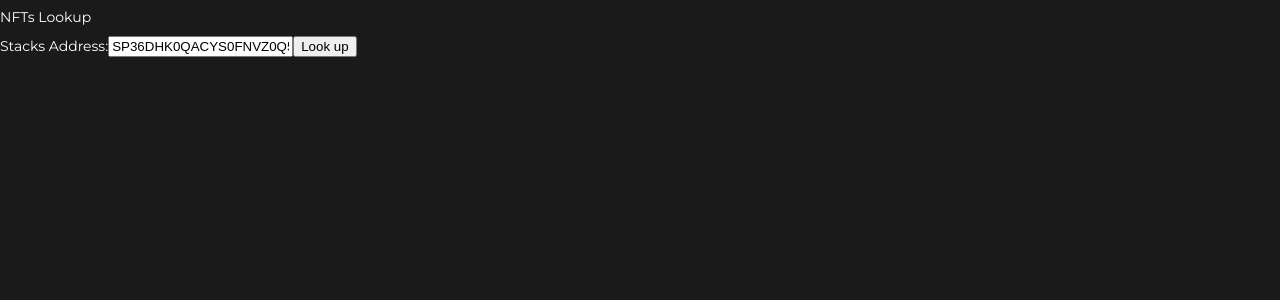
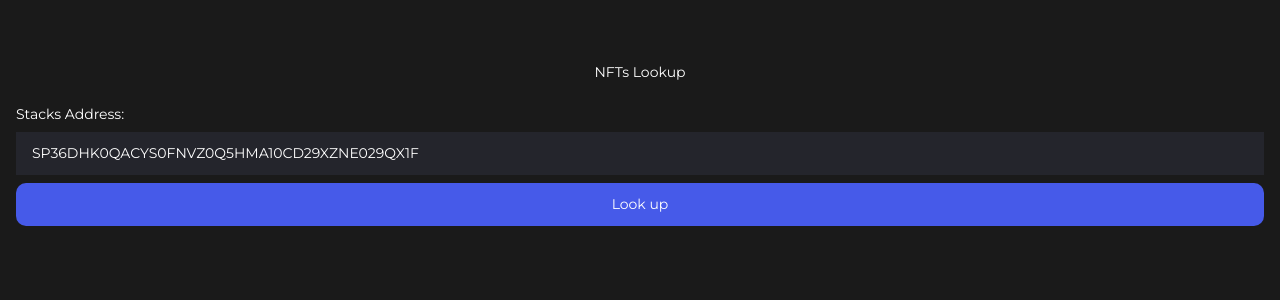
Before and after one commit to teebszet/jubilant-palm-tree, a React (Create React App) app: page / in a window 1280 px wide. Shown: the top 300 px of the page. Built offline with nearby package versions, Linux system fonts and the light colour scheme; no server answers.

Commit message:
style: style lookup page

```diff
--- a/src/App.css
+++ b/src/App.css
@@ -5,6 +5,16 @@ body {
   font-size: 14px;
   font-weight: 500;
   line-height: 19px;
+}
+
+input,button {
+  all: unset;
+}
+
+li,ul {
+  margin: 0;
+  padding: 0;
+  list-style-type: none;
 }
 
 h1 {
--- a/src/index.tsx
+++ b/src/index.tsx
@@ -1,6 +1,6 @@
 import React from "react";
 import ReactDOM from "react-dom/client";
-import "./index.css";
+import "./index.scss";
 import App from "./App";
 import reportWebVitals from "./reportWebVitals";
 
--- a/src/routes/Details.tsx
+++ b/src/routes/Details.tsx
@@ -35,8 +35,9 @@ function Details() {
               <span>{data?.data?.fully_qualified_token_id}</span>
             </div>
             <h2>Attributes</h2>
-            {data?.data?.nft_token_attributes?.map((attribute) => (
+            {data?.data?.nft_token_attributes?.map((attribute, i) => (
               <Attribute
+                key={i}
                 label={attribute?.trait_type}
                 value={attribute?.value}
               />
--- /dev/null
+++ b/src/routes/Home.scss
@@ -0,0 +1,59 @@
+.lookup {
+  &__header {
+    display: grid;
+    grid-template-columns: auto;
+    justify-content: center;
+    align-items: center;
+    padding-top: 3rem;
+
+    h1 {
+      margin: 1rem;
+      padding: 0;
+    }
+  }
+
+  &__body {
+    padding: 0.5rem 1rem;
+    word-break: break-all;
+
+    a {
+      color: white;
+      margin: 1rem;
+      height: 1rem;
+    }
+  }
+
+  & .search {
+    display: flex;
+    flex-direction: column;
+
+    input {
+      display: block;
+      background-color: #24252C;
+      color: #fff;
+      padding: 0.75rem 1rem;
+      margin: 0.5rem 0;
+      width: 100%;
+      width: -webkit-fill-available;
+    }
+
+    button {
+      background-color: #465AE9;
+      color: #fff;
+      padding: 0.75rem 1rem;
+      margin-bottom: 1rem;
+      border-radius: 10px;
+      text-align: center;
+    }
+  }
+
+  & .results {
+    li {
+      margin-top: 1rem;
+      gap: 1rem;
+      display: flex;
+      justify-content: space-between;
+      align-items: center;
+    }
+  }
+}
--- a/src/routes/Home.tsx
+++ b/src/routes/Home.tsx
@@ -1,14 +1,16 @@
 import { useState } from "react";
 import { Link } from "react-router-dom";
+import { FontAwesomeIcon } from "@fortawesome/react-fontawesome";
+import { faChevronRight } from "@fortawesome/free-solid-svg-icons";
 import { NFTEvent } from "../data/stacksNodeApi";
 import useStacksAddressNFTEvents from "../hooks/useStacksAddressNFTEvents";
+import "./Home.scss";
 
 export function Home() {
   const [walletAddress, setWalletAddress] = useState(
     "SP36DHK0QACYS0FNVZ0Q5HMA10CD29XZNE029QX1F" // TODO remove placeholder. should be ""
   );
   const { data } = useStacksAddressNFTEvents({ walletAddress });
-  console.log(data);
 
   const handleChangeWalletAddress = (
     e: React.ChangeEvent<HTMLInputElement>
@@ -16,11 +18,12 @@ export function Home() {
     setWalletAddress(e?.target?.value);
   };
   return (
-    <div>
-      <header>
+    <div className="lookup">
+      <header className="lookup__header">
         <h1>NFTs Lookup</h1>
       </header>
-      <div>
+      <section className="lookup__body">
+        <div className="search">
           <label>
             Stacks Address:
             <input value={walletAddress} onChange={handleChangeWalletAddress} />
@@ -28,6 +31,7 @@ export function Home() {
           <button>Look up</button>
         </div>
         <Results results={data?.nft_events} />
+      </section>
     </div>
   );
 }
@@ -46,25 +50,27 @@ const Results = ({ results }: { results?: NFTEvent[] }) => {
     return null;
   }
   return (
-    <div>
+    <div className="results">
       Results:
+      <ul>
         {results
           ?.filter((nftEvent: NFTEvent) => Boolean(nftEvent.asset_identifier))
-        .map((nftEvent: NFTEvent) => {
+          .map((nftEvent: NFTEvent, i) => {
             const searchParams = new URLSearchParams({
               collectionName: parseCollectionName(nftEvent),
               tokenId: parseTokenId(nftEvent),
             });
             const toUrl = `details?${searchParams.toString()}`;
             return (
-            <ul>
-              <li>
+              <li key={i}>
                 <span>{nftEvent?.asset_identifier}</span>
-                <Link to={toUrl}>{">"}</Link>
+                <Link to={toUrl}>
+                  <FontAwesomeIcon icon={faChevronRight} size="lg" />
+                </Link>
               </li>
-            </ul>
             );
           })}
+      </ul>
     </div>
   );
 };
```
Also changed, not shown: src/index.scss (renamed from src/index.css). Lines whose indentation alone changed are shown as unchanged.
